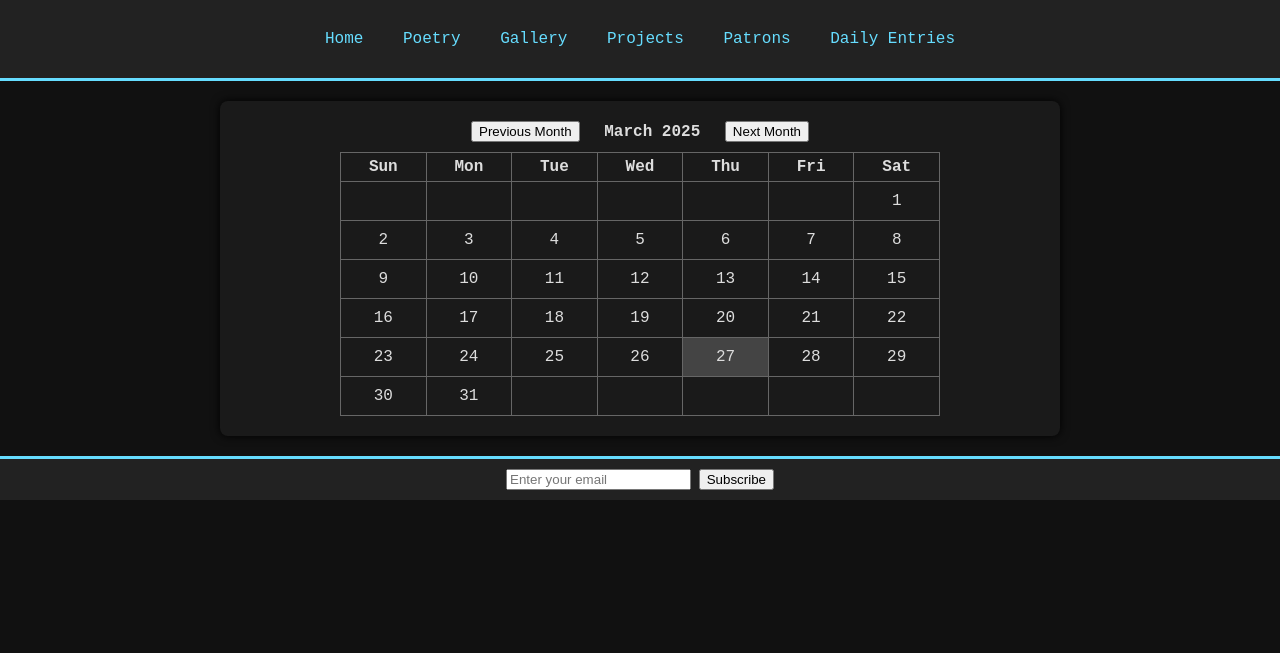
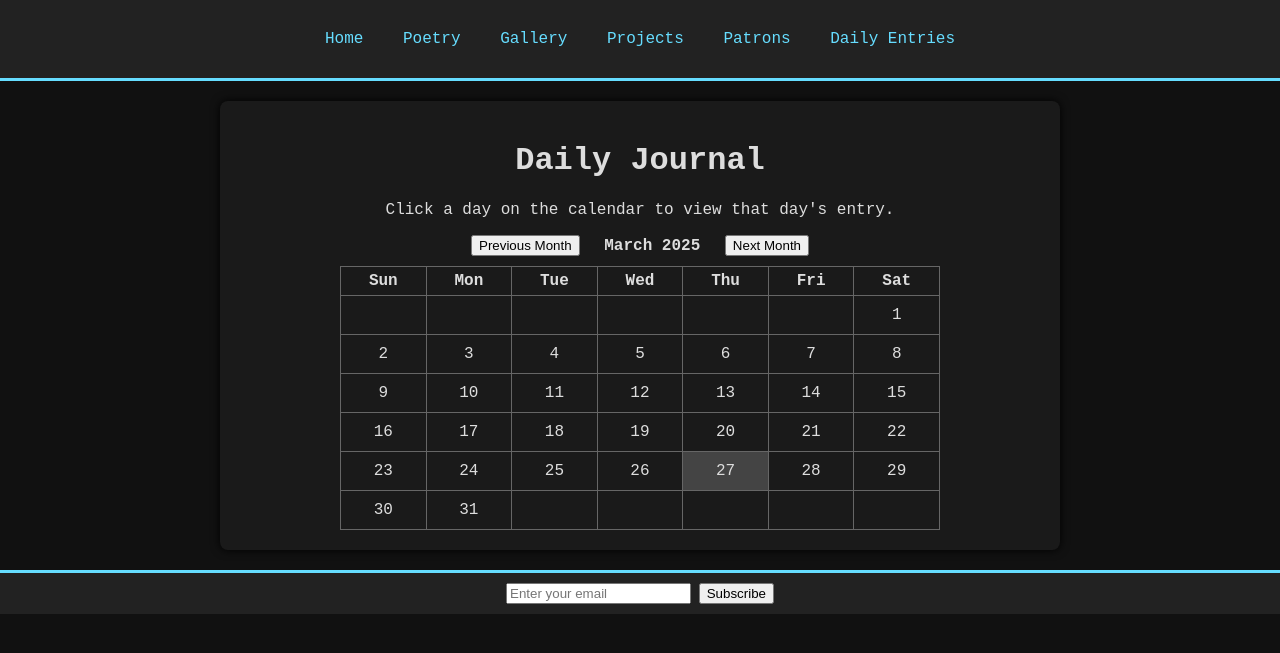
Before and after one commit to Lxsoftroxs/Lxsoftroxs.github.io, a Jekyll site: the page built from journal.html, in a window 1280 px wide. Shown: the top 653 px of the page. Built offline with Jekyll 4.4.1, drawn with Linux system fonts in a browser that asks for light colours; some of the changed lines change nothing that is shown.

Commit message:
Update journal.html

```diff
--- a/journal.html
+++ b/journal.html
@@ -3,6 +3,8 @@ layout: default
 title: "Daily Journal"
 permalink: /journal/
 ---
+<h1>Daily Journal</h1>
+<p>Click a day on the calendar to view that day's entry.</p>
 
 <!-- Month Navigation Controls -->
 <div id="calendar-controls" style="text-align:center; margin-bottom:10px;">
@@ -13,21 +15,14 @@ permalink: /journal/
 
 <div id="calendar"></div>
 
-<!-- Modal for displaying an entry -->
-<div id="entry-modal" style="display:none; position: fixed; top:20%; left:50%; transform: translateX(-50%); background:#fff; color:#000; padding:20px; border:2px solid #333; max-width:80%; max-height:80%; overflow-y:auto; z-index:1000;">
-  <span id="close-modal" style="cursor:pointer; float:right; font-size:1.5em;">&times;</span>
-  <div id="modal-content"></div>
-</div>
-
 <script>
   // Build an array of journal entries from your _journal collection using Liquid.
-  // Each entry includes its date (formatted as YYYY-MM-DD), title, content, and URL.
+  // Each entry includes its date (formatted as YYYY-MM-DD), title, and URL.
   var journalEntries = [
   {% for entry in site.journal %}
     {
       "date": "{{ entry.date | date: '%Y-%m-%d' }}",
       "title": "{{ entry.title | escape }}",
-      "content": {{ entry.content | jsonify }},
       "url": "{{ entry.url | relative_url }}"
     }{% unless forloop.last %},{% endunless %}
   {% endfor %}
@@ -92,10 +87,10 @@ permalink: /journal/
             cell.style.backgroundColor = '#444';
             cell.style.cursor = 'pointer';
             cell.title = entry.title;
-            // Wrap the event listener in an IIFE to capture the correct entry.
+            // On click, redirect to the entry's page.
             cell.addEventListener('click', (function(entryCopy) {
               return function(e) {
-                showEntryModal(entryCopy);
+                window.location.href = entryCopy.url;
               };
             })(entry));
           }
@@ -107,19 +102,6 @@ permalink: /journal/
     }
     calendarDiv.appendChild(table);
   }
-
-  // Function to display the journal entry in a modal.
-  function showEntryModal(entry) {
-    var modal = document.getElementById('entry-modal');
-    var contentDiv = document.getElementById('modal-content');
-    contentDiv.innerHTML = '<h2>' + entry.title + '</h2>' + entry.content;
-    modal.style.display = 'block';
-  }
-
-  // Event listener to close the modal.
-  document.getElementById('close-modal').addEventListener('click', function() {
-    document.getElementById('entry-modal').style.display = 'none';
-  });
 
   // Event listeners for previous and next month buttons.
   document.getElementById('prev-month').addEventListener('click', function() {
```
